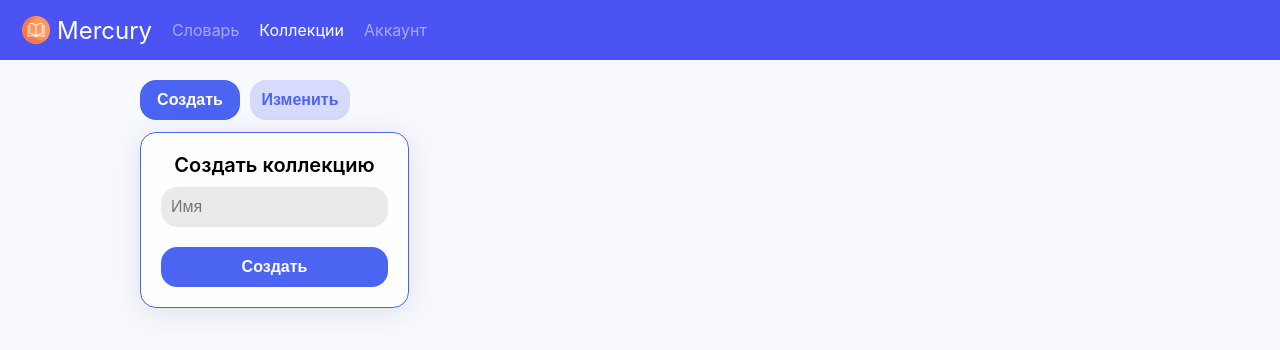
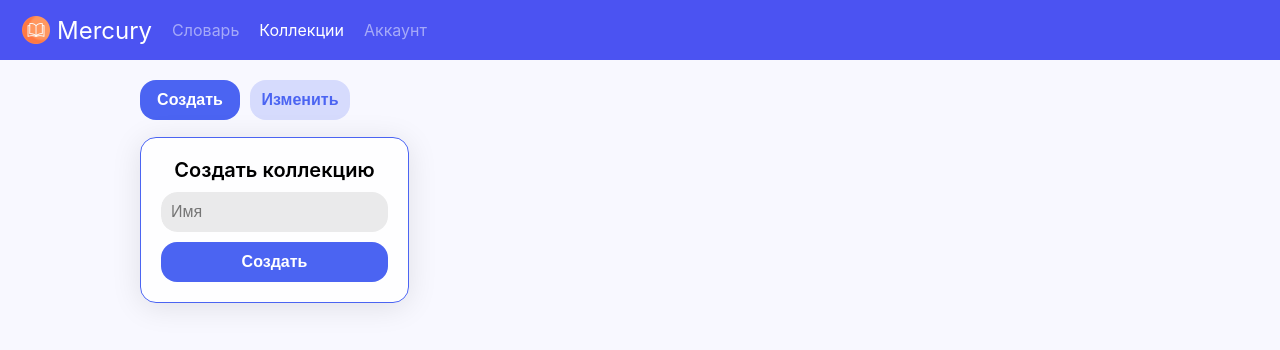
Before and after one commit to SkullMag/mercury-web, a React (Create React App) app: page /collections in a window 1280 px wide. Both pictures are taken after a click on the button "Создать". Shown: the top 350 px of the page. Built offline with nearby package versions, Linux system fonts and the light colour scheme.

Commit message:
Changed margin

```diff
--- a/src/styles/CollectionsHeader.css
+++ b/src/styles/CollectionsHeader.css
@@ -55,4 +55,5 @@
 
 .addCollectionButton {
     width: 100%;
+    margin-top: 0;
 }
--- a/src/styles/DropdownMenu.css
+++ b/src/styles/DropdownMenu.css
@@ -75,5 +75,4 @@
 
 .dropdown-footer {
     padding-top: 10px;
-    margin-top: 10px;
 }
```
